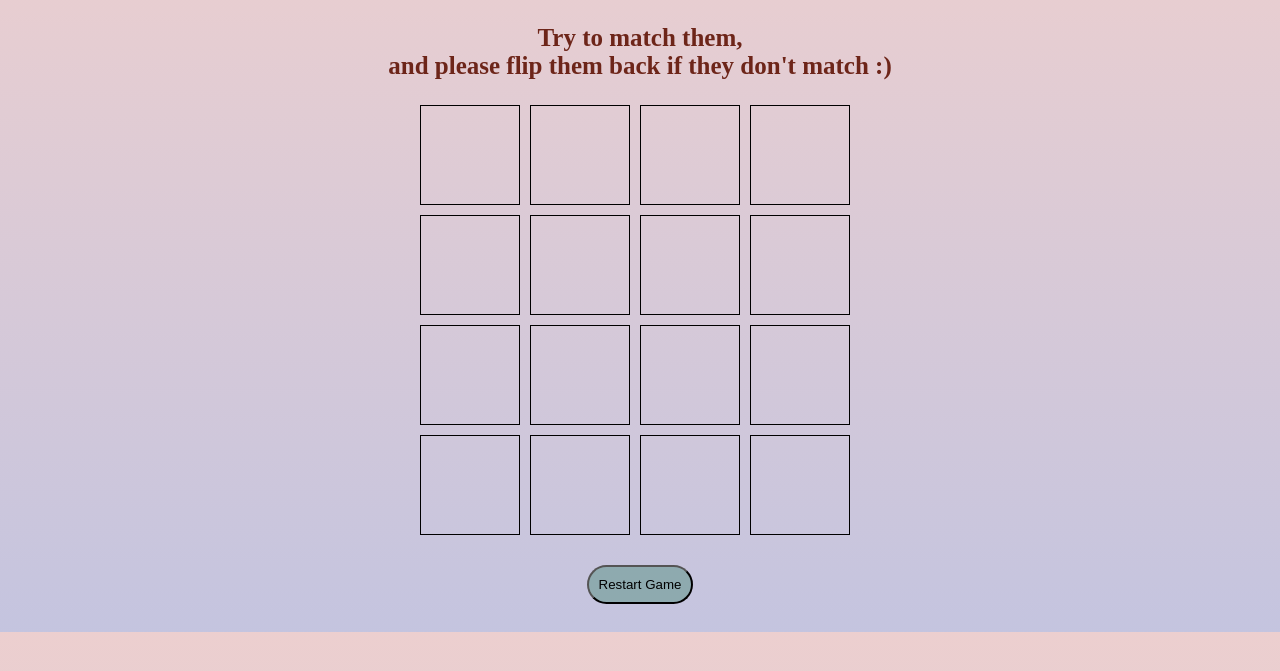
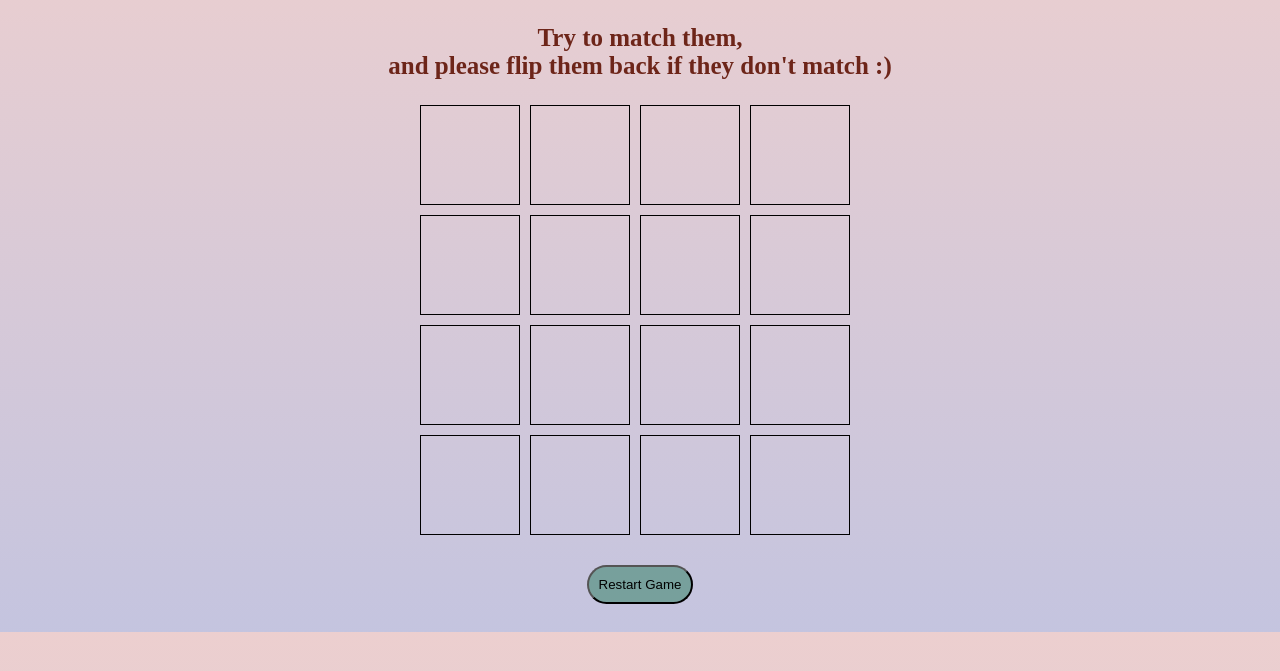
Before and after one commit to hananAvshalom/memory-game, a plain HTML site: page index.html in a window 1280 px wide. In both pictures the pointer is over the button "Restart Game". Shown: the part 89-760 px from the top of the page. Drawn offline with Linux system fonts and the light colour scheme.

Commit message:
Update style.css

```diff
--- a/style.css
+++ b/style.css
@@ -21,6 +21,12 @@
 background: rgba(119, 160, 156, 0.7);
 margin: 2rem;
 }
+button:hover{
+    transition: 400ms;
+    cursor: pointer;
+    background: rgba(119, 160, 156, 1);
+    transition: 0.3s;
+}
 h3 {
     text-align: center;
     font-size: 2.5rem;
@@ -38,6 +44,10 @@
     width: 10rem;
     height: 10rem;
     border: 1px solid black;
+}
+.container div:hover{
+    transition: 400ms;
+    cursor: pointer;
 }
 .hidden {
     display: none;
```
